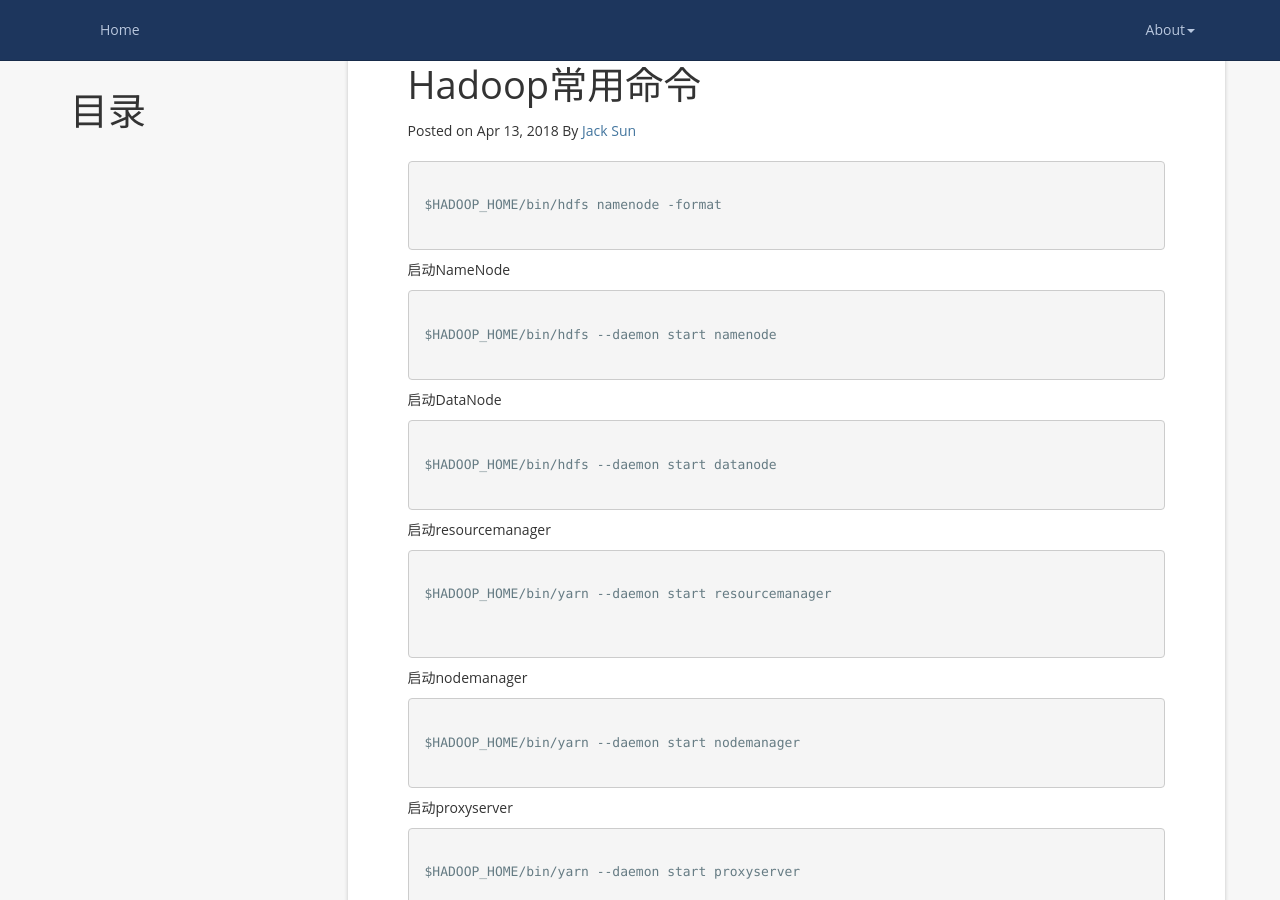
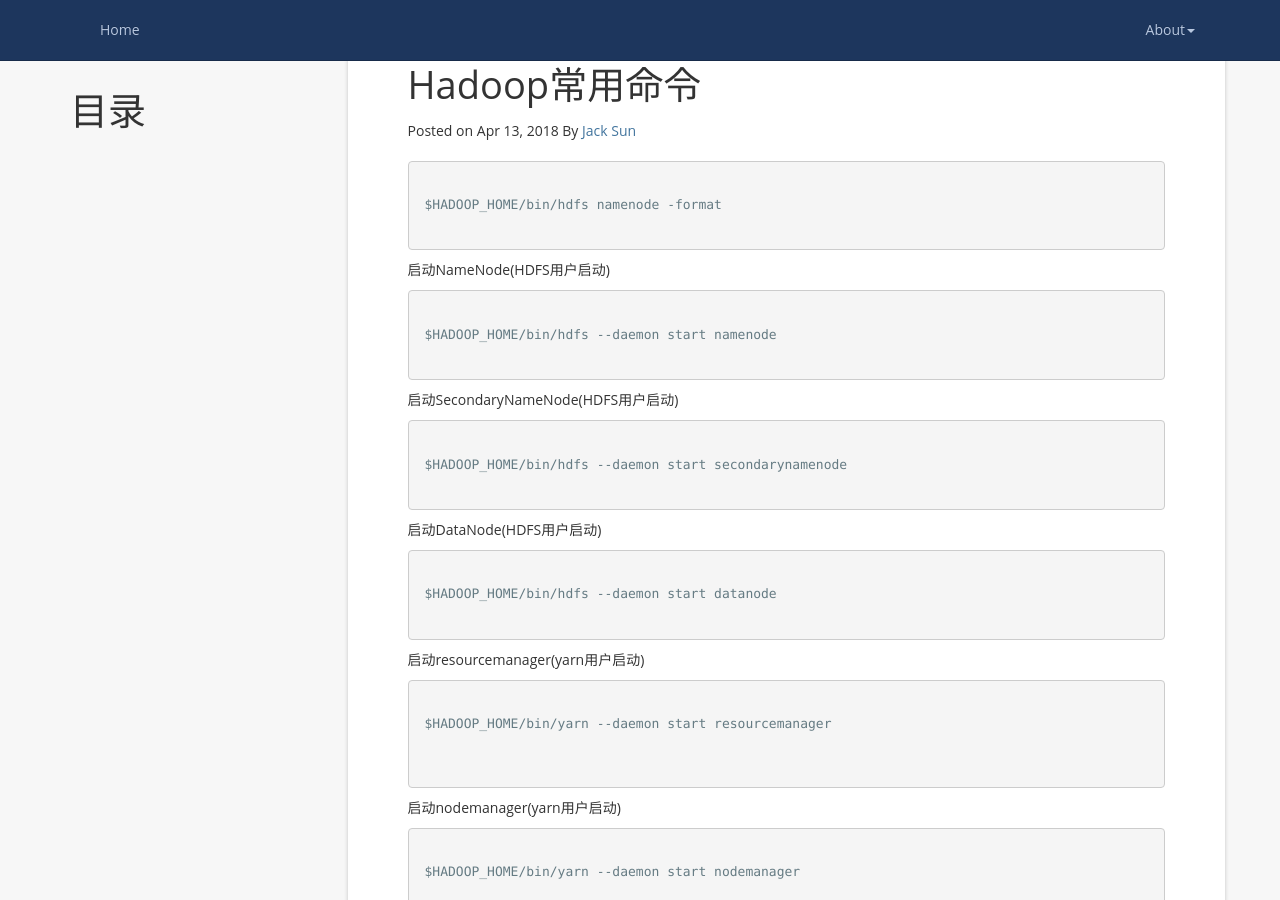
Before and after one commit to sunjiesh/sunjiesh.github.io, a Jekyll site: the page built from _posts/2018-04-26-CommandOfHadoop.markdown, in a window 1280 px wide and 900 px high, scrolled down 314 px. Built offline with Jekyll 4.4.1, drawn with Linux system fonts in a browser that asks for light colours; comment, search, counter and statistics services are not loaded.

Commit message:
Update post

```diff
--- a/_posts/2018-04-26-CommandOfHadoop.markdown
+++ b/_posts/2018-04-26-CommandOfHadoop.markdown
@@ -10,22 +10,26 @@ categories: BigData
   <code>$HADOOP_HOME/bin/hdfs namenode -format </code>
 </pre>
 
-启动NameNode
+启动NameNode(HDFS用户启动)
 <pre>
   <code>$HADOOP_HOME/bin/hdfs --daemon start namenode</code>
 </pre>
+启动SecondaryNameNode(HDFS用户启动)
+<pre>
+  <code>$HADOOP_HOME/bin/hdfs --daemon start secondarynamenode</code>
+</pre>
 
-启动DataNode
+启动DataNode(HDFS用户启动)
 <pre>
   <code>$HADOOP_HOME/bin/hdfs --daemon start datanode </code>
 </pre>
 
-启动resourcemanager
+启动resourcemanager(yarn用户启动)
 <pre>
   <code>$HADOOP_HOME/bin/yarn --daemon start resourcemanager
  </code>
 </pre>
-启动nodemanager
+启动nodemanager(yarn用户启动)
 <pre>
   <code>$HADOOP_HOME/bin/yarn --daemon start nodemanager </code>
 </pre>
```
